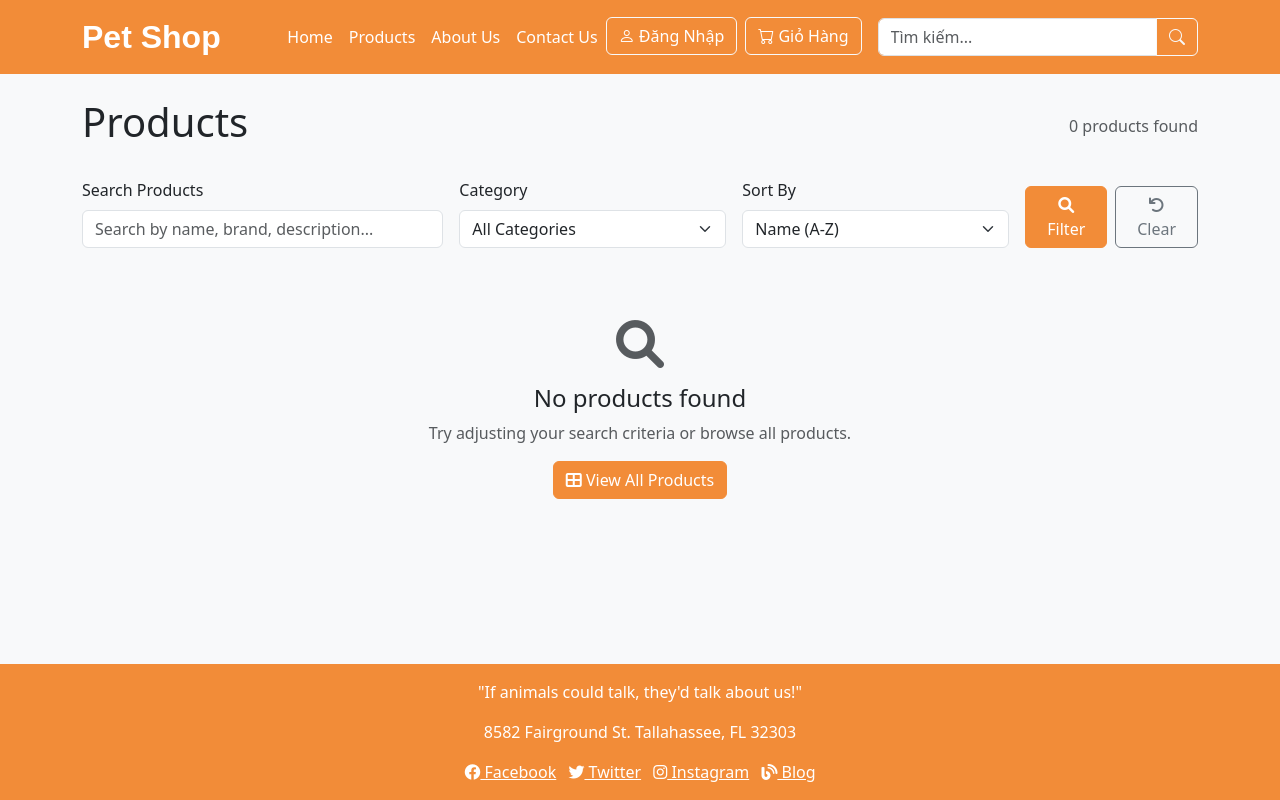
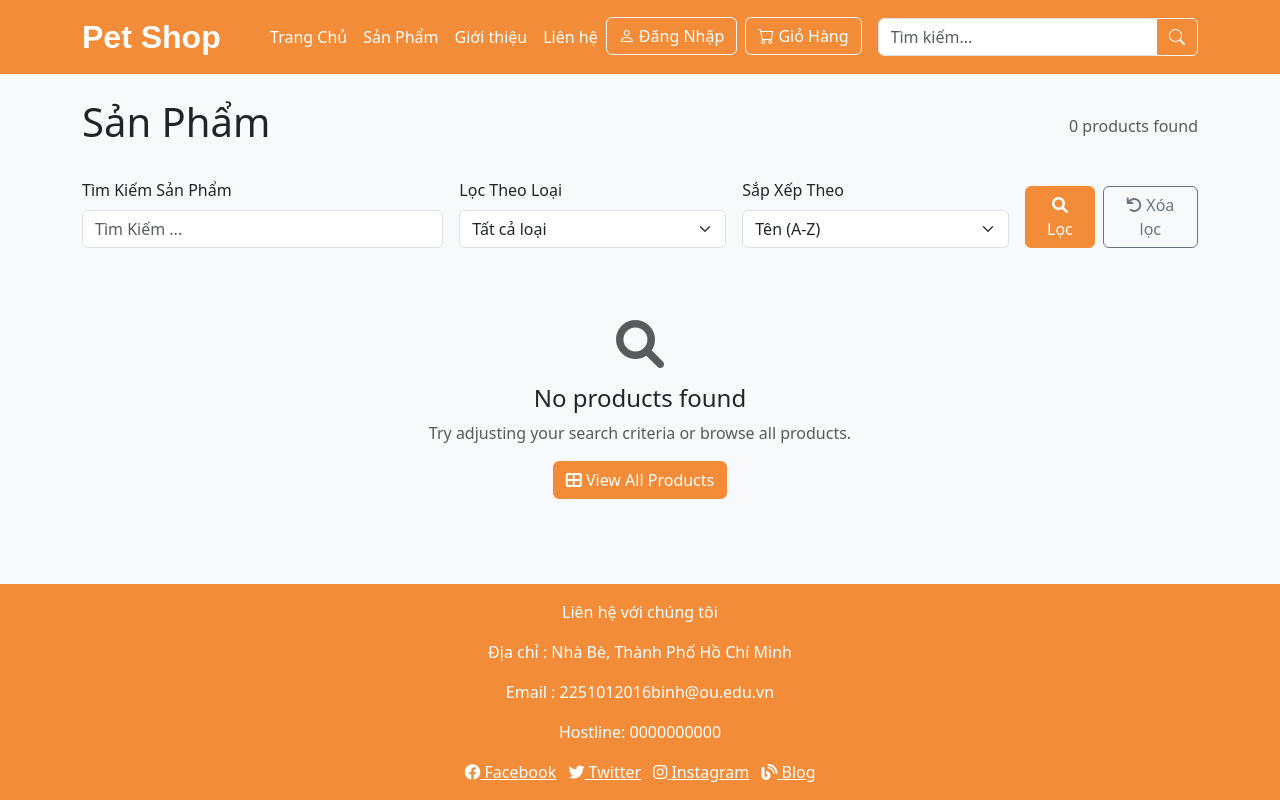
Before and after one commit to ThanhBinh369/Pet_Shop, a Flask app: page /products in a window 1280 px wide. Run offline with Flask 3, Linux system fonts and the light colour scheme; data that the repository does not hold is empty; parts of the project's set-up code (start-up, migrations or seed data) failed here and were passed over; some libraries are stand-ins or nearby versions.

Commit message:
Thay đổi 18/09/2025 13:40

```diff
--- a/app.py
+++ b/app.py
@@ -312,56 +312,5 @@ def inject_user():
     )
 
 
-# Route update address
-@app.route('/update-address', methods=['POST'])
-def update_address():
-    if 'user_id' not in session:
-        return jsonify({'success': False, 'message': 'Vui lòng đăng nhập!'}), 401
-
-    try:
-        data = request.get_json()
-        address_id = data.get('address_id')
-        ten_nguoi_nhan = data.get('ten_nguoi_nhan', '').strip()
-        so_dien_thoai = data.get('so_dien_thoai', '').strip()
-        dia_chi = data.get('dia_chi', '').strip()
-        quan_huyen = data.get('quan_huyen', '').strip()
-        tinh_thanh = data.get('tinh_thanh', '').strip()
-        mac_dinh = data.get('mac_dinh', False)
-
-        success, message = AuthService.update_address(
-            session['user_id'], address_id, ten_nguoi_nhan, so_dien_thoai,
-            dia_chi, quan_huyen, tinh_thanh, mac_dinh
-        )
-
-        if success:
-            return jsonify({'success': True, 'message': message})
-        else:
-            return jsonify({'success': False, 'message': message}), 400
-
-    except Exception as e:
-        return jsonify({'success': False, 'message': f'Có lỗi xảy ra: {str(e)}'}), 500
-
-
-# Route delete address
-@app.route('/delete-address', methods=['POST'])
-def delete_address():
-    if 'user_id' not in session:
-        return jsonify({'success': False, 'message': 'Vui lòng đăng nhập!'}), 401
-
-    try:
-        data = request.get_json()
-        address_id = data.get('address_id')
-
-        success, message = AuthService.delete_address(session['user_id'], address_id)
-
-        if success:
-            return jsonify({'success': True, 'message': message})
-        else:
-            return jsonify({'success': False, 'message': message}), 400
-
-    except Exception as e:
-        return jsonify({'success': False, 'message': f'Có lỗi xảy ra: {str(e)}'}), 500
-
-
 if __name__ == '__main__':
     app.run(debug=True)
--- a/templates/layout/about.html
+++ b/templates/layout/about.html
@@ -1,7 +1,7 @@
 {% extends 'layout/base.html' %}
 {% block title %}About Us - Pet Shop{% endblock %}
 {% block content %}
-    <h1 class="mb-4">About Us</h1>
-    <p class="lead">"If animals could talk, they'd talk about us!"</p>
-    <p>We are passionate about providing the best products and services for your pets. Our mission is to ensure every pet is happy, healthy, and loved. Visit us at our store or shop online to discover a wide range of pet supplies!</p>
+    <h1 class="mb-4">Chào mừng bạn đến với Pet Shop</h1>
+    <br>
+    <p>Chúng tôi cung cấp thức ăn và phụ kiện cho các thứ cưng</p>
 {% endblock %}
--- a/templates/layout/base.html
+++ b/templates/layout/base.html
@@ -33,10 +33,10 @@
 
         <div class="collapse navbar-collapse" id="navbarNav">
             <ul class="navbar-nav ms-auto">
-                <li class="nav-item"><a class="nav-link text-white" href="{{ url_for('index') }}">Home</a></li>
-                <li class="nav-item"><a class="nav-link text-white" href="{{ url_for('shop') }}">Products</a></li>
-                <li class="nav-item"><a class="nav-link text-white" href="{{ url_for('about') }}">About Us</a></li>
-                <li class="nav-item"><a class="nav-link text-white" href="{{ url_for('contact') }}">Contact Us</a></li>
+                <li class="nav-item"><a class="nav-link text-white" href="{{ url_for('index') }}">Trang Chủ</a></li>
+                <li class="nav-item"><a class="nav-link text-white" href="{{ url_for('shop') }}">Sản Phẩm</a></li>
+                <li class="nav-item"><a class="nav-link text-white" href="{{ url_for('about') }}">Giới thiệu</a></li>
+                <li class="nav-item"><a class="nav-link text-white" href="{{ url_for('contact') }}">Liên hệ</a></li>
 
                 <!-- Conditional Login/Profile Button -->
                 {% if is_logged_in %}
@@ -50,7 +50,9 @@
                             <li><a class="dropdown-item" href="{{ url_for('auth.profile') }}">
                                 <i class="bi bi-person"></i> Thông tin cá nhân
                             </a></li>
-                            <li><hr class="dropdown-divider"></li>
+                            <li>
+                                <hr class="dropdown-divider">
+                            </li>
                             <li><a class="dropdown-item" href="{{ url_for('auth.logout') }}">
                                 <i class="bi bi-box-arrow-right"></i> Đăng xuất
                             </a></li>
@@ -69,11 +71,14 @@
                     <a href="{{ url_for('cart') }}" class="btn btn-outline-light text-white position-relative">
                         <i class="bi bi-cart"></i> Giỏ Hàng
                         {% if cart_count > 0 %}
-                        <span id="cart-badge" class="position-absolute top-0 start-100 translate-middle badge rounded-pill bg-warning text-dark">
+                            <span id="cart-badge"
+                                  class="position-absolute top-0 start-100 translate-middle badge rounded-pill bg-warning text-dark">
                             {{ cart_count }}
                         </span>
                         {% else %}
-                        <span id="cart-badge" class="position-absolute top-0 start-100 translate-middle badge rounded-pill bg-warning text-dark" style="display: none;">
+                            <span id="cart-badge"
+                                  class="position-absolute top-0 start-100 translate-middle badge rounded-pill bg-warning text-dark"
+                                  style="display: none;">
                             0
                         </span>
                         {% endif %}
@@ -82,9 +87,11 @@
             </ul>
 
             <!-- Search Bar -->
-            <form class="d-flex ms-3" method="GET" action="{{ url_for('shop') }}" style="width: 33.33%; min-width: 200px;">
+            <form class="d-flex ms-3" method="GET" action="{{ url_for('shop') }}"
+                  style="width: 33.33%; min-width: 200px;">
                 <div class="input-group">
-                    <input class="form-control" type="search" name="search" placeholder="Tìm kiếm..." aria-label="Search" value="{{ request.args.get('search', '') }}">
+                    <input class="form-control" type="search" name="search" placeholder="Tìm kiếm..."
+                           aria-label="Search" value="{{ request.args.get('search', '') }}">
                     <button class="btn btn-outline-light" type="submit">
                         <i class="bi bi-search"></i>
                     </button>
@@ -99,7 +106,8 @@
     {% if messages %}
         <div class="container mt-2">
             {% for category, message in messages %}
-                <div class="alert alert-{{ 'danger' if category == 'error' else category }} alert-dismissible fade show" role="alert">
+                <div class="alert alert-{{ 'danger' if category == 'error' else category }} alert-dismissible fade show"
+                     role="alert">
                     {{ message }}
                     <button type="button" class="btn-close" data-bs-dismiss="alert"></button>
                 </div>
@@ -110,12 +118,19 @@
 
 <!-- Main Content -->
 <div class="container mt-4">
+
     {% block content %}
         <!-- Nội dung mặc định cho trang chủ -->
+        <div class="banner-image mb-4">
+            <img src="https://res.cloudinary.com/dcunfhs8e/image/upload/v1758176909/trangchu.webp"
+                 alt="Pet Shop Banner"
+                 class="img-fluid w-100 rounded"
+                 style="height: 500px; object-fit: cover;">
+        </div>
         <div class="hero-section text-center py-5 mb-5">
-        <h1 class="display-4 fw-bold text-primary">Welcome to Pet Shop</h1>
-        <p class="lead">Your one-stop shop for all pet needs</p>
-        <a href="{{ url_for('shop') }}" class="btn btn-primary btn-lg">Shop Now</a>
+            <h1 class="display-4 fw-bold text-primary">Chào mừng bạn đến với Pet Shop</h1>
+            <br>
+            <a href="{{ url_for('shop') }}" class="btn btn-primary btn-lg">Mua sắm ngay</a>
         </div>
 
         {% if products %}
@@ -134,7 +149,8 @@
                                         {% endif %}
                                     </p>
                                     <p class="card-text text-muted">
-                            {{ product.description[:60] }}{% if product.description|length > 60 %}...{% endif %}
+                                        {{ product.description[:60] }}{% if product.description|length > 60 %}
+                                            ...{% endif %}
                                     </p>
                                 </div>
 
@@ -189,8 +205,10 @@
 <!-- Footer -->
 <footer class="bg-orange text-white text-center py-3 mt-4">
     <div class="container">
-        <p>"If animals could talk, they'd talk about us!"</p>
-        <p>8582 Fairground St. Tallahassee, FL 32303</p>
+        <p>Liên hệ với chúng tôi</p>
+        <p>Địa chỉ : Nhà Bè, Thành Phố Hồ Chí Minh</p>
+        <p>Email : 2251012016binh@ou.edu.vn</p>
+        <p>Hostline: 0000000000</p>
         <div>
             <a href="#" class="text-white me-2"><i class="fab fa-facebook"></i> Facebook</a>
             <a href="#" class="text-white me-2"><i class="fab fa-twitter"></i> Twitter</a>
--- a/templates/products.html
+++ b/templates/products.html
@@ -3,7 +3,7 @@
 
 {% block content %}
     <div class="d-flex justify-content-between align-items-center mb-4">
-        <h1>Products</h1>
+        <h1>Sản Phẩm</h1>
         <div class="d-flex align-items-center gap-3">
             <span class="text-muted">{{ products|length }} products found</span>
         </div>
@@ -14,15 +14,15 @@
         <div class="col-md-12">
             <form method="GET" class="row g-3">
                 <div class="col-md-4">
-                    <label for="search" class="form-label">Search Products</label>
+                    <label for="search" class="form-label">Tìm Kiếm Sản Phẩm</label>
                     <input type="text" class="form-control" id="search" name="search"
-                           value="{{ current_search }}" placeholder="Search by name, brand, description...">
+                           value="{{ current_search }}" placeholder="Tìm Kiếm ...">
                 </div>
 
                 <div class="col-md-3">
-                    <label for="category" class="form-label">Category</label>
+                    <label for="category" class="form-label">Lọc Theo Loại</label>
                     <select class="form-select" id="category" name="category">
-                        <option value="">All Categories</option>
+                        <option value="">Tất cả loại</option>
                         <option value="Thức ăn cho chó"
                                 {% if current_category == 'Thức ăn cho chó' %}selected{% endif %}>Thức ăn cho chó
                         </option>
@@ -42,13 +42,13 @@
                 </div>
 
                 <div class="col-md-3">
-                    <label for="sort" class="form-label">Sort By</label>
+                    <label for="sort" class="form-label">Sắp Xếp Theo</label>
                     <select class="form-select" id="sort" name="sort">
-                        <option value="name" {% if current_sort == 'name' %}selected{% endif %}>Name (A-Z)</option>
-                        <option value="price_low" {% if current_sort == 'price_low' %}selected{% endif %}>Price (Low to
+                        <option value="name" {% if current_sort == 'name' %}selected{% endif %}>Tên (A-Z)</option>
+                        <option value="price_low" {% if current_sort == 'price_low' %}selected{% endif %}>Giá (Low to
                             High)
                         </option>
-                        <option value="price_high" {% if current_sort == 'price_high' %}selected{% endif %}>Price (High
+                        <option value="price_high" {% if current_sort == 'price_high' %}selected{% endif %}>Giá (High
                             to Low)
                         </option>
                     </select>
@@ -56,10 +56,10 @@
 
                 <div class="col-md-2 d-flex align-items-end gap-2">
                     <button type="submit" class="btn btn-primary">
-                        <i class="fas fa-search"></i> Filter
+                        <i class="fas fa-search"></i> Lọc
                     </button>
                     <a href="{{ url_for('product.list_products') }}" class="btn btn-outline-secondary">
-                        <i class="fas fa-undo"></i> Clear
+                        <i class="fas fa-undo"></i> Xóa lọc
                     </a>
                 </div>
             </form>
```
Also changed, not shown: controllers/cart_controller.py (+0 -69 lines), templates/cart.html (+9 -9 lines), templates/layout/contact.html (+8 -8 lines). Lines whose indentation alone changed are shown as unchanged.
